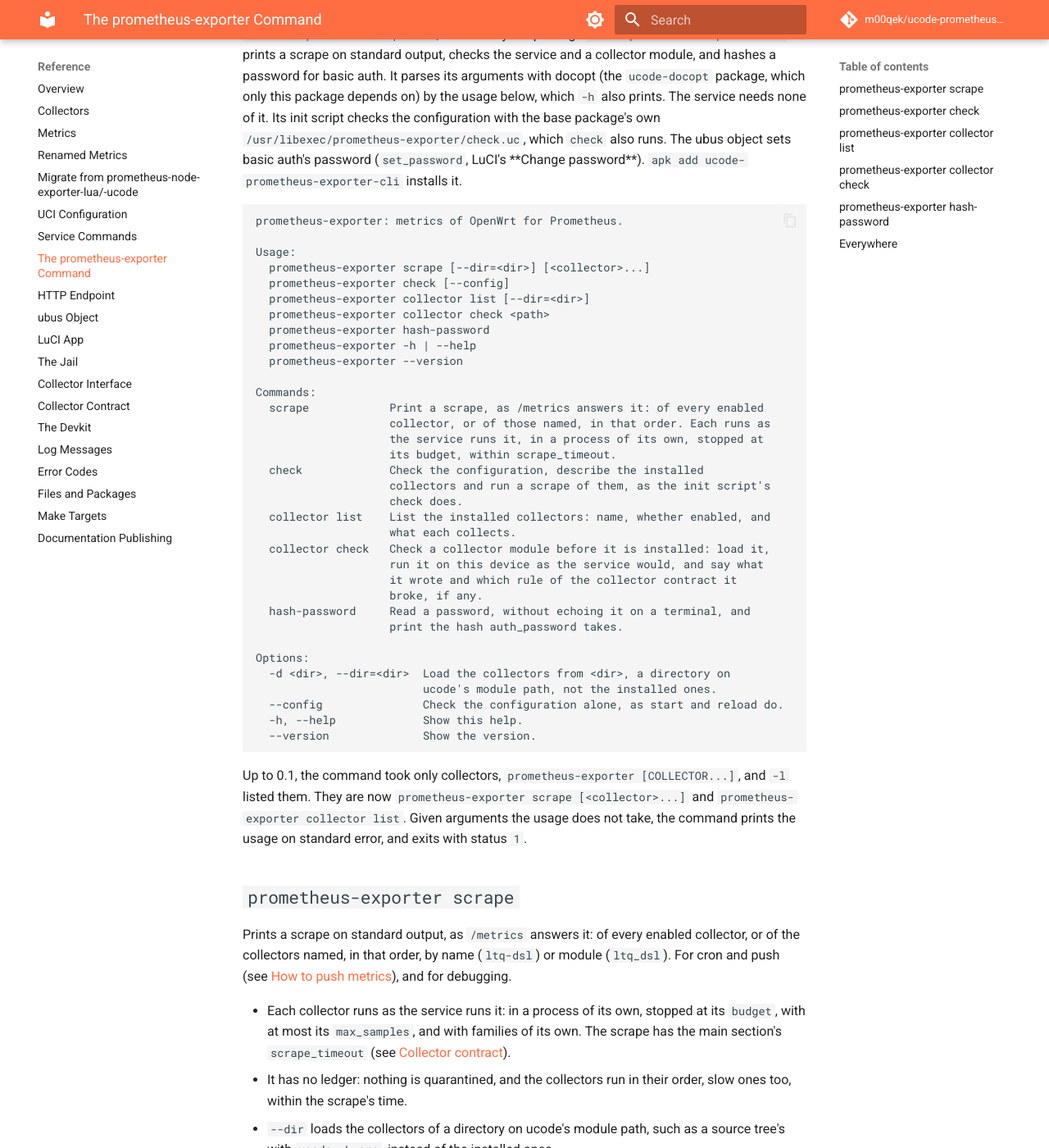
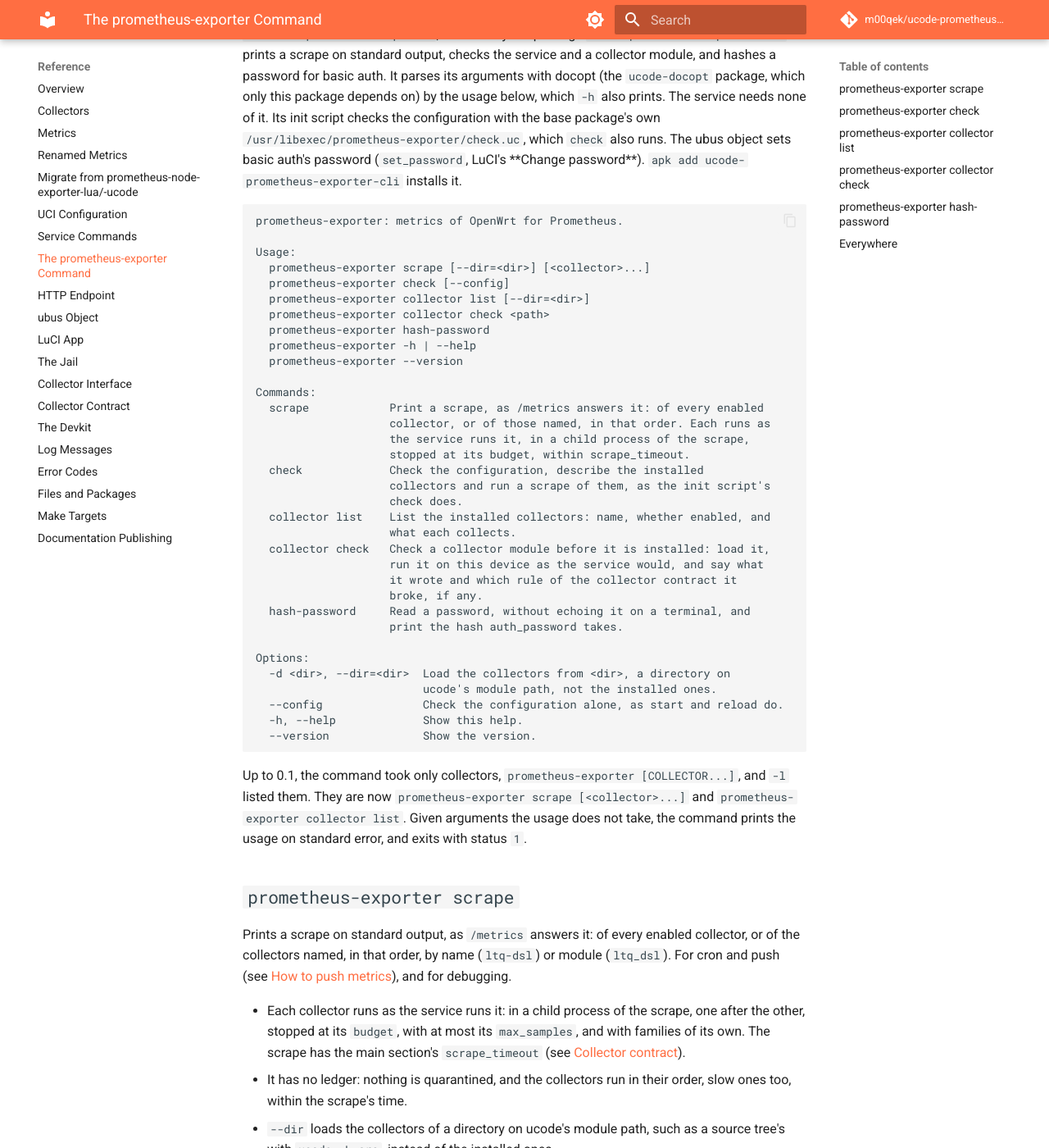
Before and after one commit to m00qek/ucode-prometheus-exporter, an MkDocs documentation site: the page built from docs/reference/command.md, in a window 1280 px wide and 1400 px high, scrolled down 199 px. Shown: the whole window at 82% size. Built offline with MkDocs 1.6.1 and Material for MkDocs 9.7.7, drawn with Linux system fonts in a browser that asks for light colours; comment, search, counter and statistics services are not loaded; some of the changed text lies outside the part shown.

Commit message:
Say in the command's usage that a collector runs in a child process of the scrape

```diff
--- a/docs/reference/command.md
+++ b/docs/reference/command.md
@@ -19,8 +19,8 @@
 Commands:
   scrape            Print a scrape, as /metrics answers it: of every enabled
                     collector, or of those named, in that order. Each runs as
-                    the service runs it, in a process of its own, stopped at
-                    its budget, within scrape_timeout.
+                    the service runs it, in a child process of the scrape,
+                    stopped at its budget, within scrape_timeout.
   check             Check the configuration, describe the installed
                     collectors and run a scrape of them, as the init script's
                     check does.
@@ -47,7 +47,7 @@
 
 Prints a scrape on standard output, as `/metrics` answers it: of every enabled collector, or of the collectors named, in that order, by name (`ltq-dsl`) or module (`ltq_dsl`). For cron and push (see [How to push metrics](../how-to/push-metrics.md)), and for debugging.
 
-- Each collector runs as the service runs it: in a process of its own, stopped at its `budget`, with at most its `max_samples`, and with families of its own. The scrape has the main section's `scrape_timeout` (see [Collector contract](collector-contract.md)).
+- Each collector runs as the service runs it: in a child process of the scrape, one after the other, stopped at its `budget`, with at most its `max_samples`, and with families of its own. The scrape has the main section's `scrape_timeout` (see [Collector contract](collector-contract.md)).
 - It has no ledger: nothing is quarantined, and the collectors run in their order, slow ones too, within the scrape's time.
 - `--dir` loads the collectors of a directory on ucode's module path, such as a source tree's with `ucode -L src`, instead of the installed ones.
 - It never compresses and never asks for basic auth: those are the HTTP endpoint's.
@@ -94,7 +94,7 @@
 
 ## `prometheus-exporter collector check` {#collector-check}
 
-Checks a collector module before it is installed, on the device it is meant for: whether it keeps the [collector contract](collector-contract.md). It reads `<path>`, which must be `<module>.uc`, and checks its text for strict mode and its imports. It loads the module under the load timer (5 s), validates its `meta`, and runs it as the service would: in a process of its own, with at most its budget and its `max_samples`. It says how long the module took to load and to run, the samples it wrote, and its families. Then it checks that its text is valid exposition with each series once, and whether an installed collector or the exporter already writes one of its families.
+Checks a collector module before it is installed, on the device it is meant for: whether it keeps the [collector contract](collector-contract.md). It reads `<path>`, which must be `<module>.uc`, and checks its text for strict mode and its imports. It loads the module under the load timer (5 s), validates its `meta`, and runs it as the service would: in a child process, with at most its budget and its `max_samples`. It says how long the module took to load and to run, the samples it wrote, and its families. Then it checks that its text is valid exposition with each series once, and whether an installed collector or the exporter already writes one of its families.
 
 - A line starts `ok`, `warn` or `FAIL`. Each broken rule is a `FAIL`: not in strict mode; importing a module other than `prometheus.exporter`, or calling `require`, `loadfile`, `loadstring`, `include` or `system`, with the text the loader logs (`FAIL imports fs (line 3): a collector reads files through deps.fs, with 'fs' in meta.needs`); not loading, or not in time; a `meta` that is not valid; stopped at its budget or at the deadline, killed, over its `max_samples`, crashing, or not returning a Result; text that is not valid; a family another collector writes.
 - A failure that comes from the device (`SOURCE_*`, `UBUS_*`, `COMMAND_FAILED`, `NEED_MISSING`) is a `warn`, and so is nothing to observe: the collector may do its job on another device.
```
Also changed, not shown: 2 other files.
